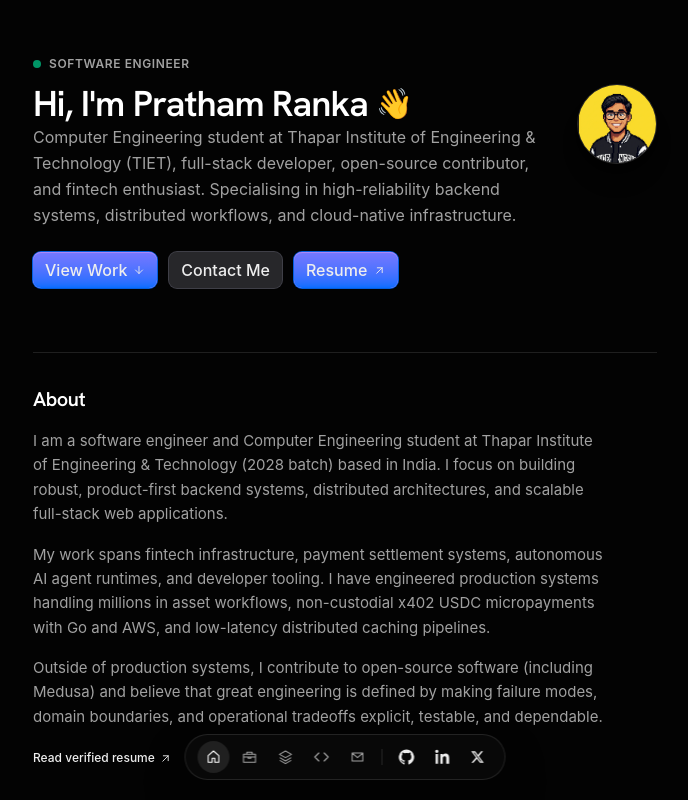
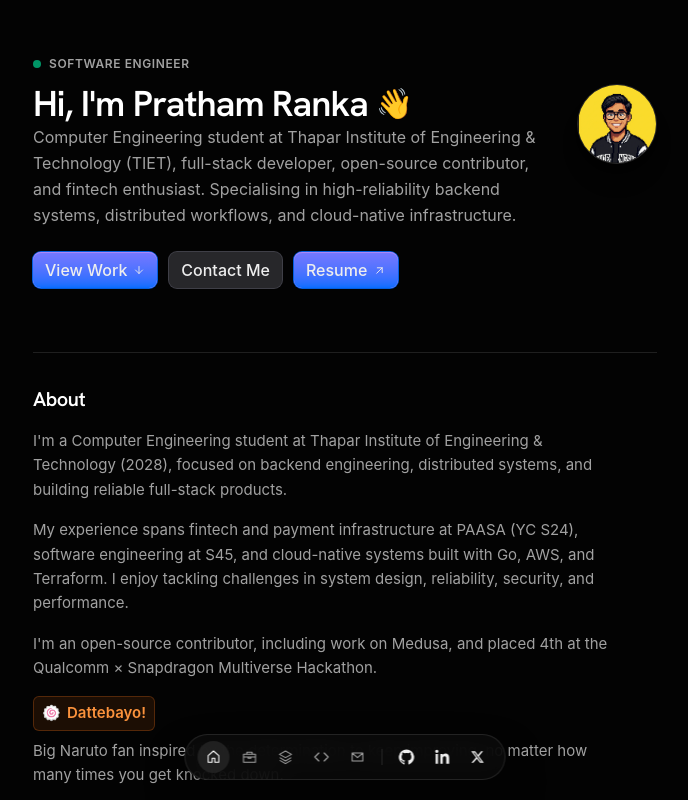
Before and after one commit to PrathamRanka/Pratham-Portfolio-Website, a Next.js app: page / in a window 1280 px wide. Shown: the top 800 px of the page, without its empty margins (295-983 px from the left). Built offline with nearby package versions, Linux system fonts and the light colour scheme.

Commit message:
fix about

```diff
--- a/src/components/views/AboutView.tsx
+++ b/src/components/views/AboutView.tsx
@@ -1,3 +1,4 @@
+import { LinkButton } from '@/components/ui/button';
 import { resumeUrl } from '@/data/portfolio';
 import { ArrowUpRight } from '@/components/icons';
 
@@ -11,36 +12,48 @@
       >
         About
       </h2>
-
       <div className="space-y-4 text-sm sm:text-[15px] text-neutral-400 leading-relaxed max-w-xl">
         <p>
-          I am a software engineer and Computer Engineering student at Thapar Institute of Engineering
-          &amp; Technology (2028 batch) based in India. I focus on building robust, product-first
-          backend systems, distributed architectures, and scalable full-stack web applications.
+          I'm a Computer Engineering student at Thapar Institute of Engineering
+          &amp; Technology (2028), focused on backend engineering, distributed
+          systems, and building reliable full-stack products.
         </p>
+
         <p>
-          My work spans fintech infrastructure, payment settlement systems, autonomous AI agent
-          runtimes, and developer tooling. I have engineered production systems handling millions
-          in asset workflows, non-custodial x402 USDC micropayments with Go and AWS, and low-latency
-          distributed caching pipelines.
+          My experience spans fintech and payment infrastructure at PAASA (YC S24),
+          software engineering at S45, and cloud-native systems built with Go, AWS,
+          and Terraform. I enjoy tackling challenges in system design, reliability,
+          security, and performance.
         </p>
+
         <p>
-          Outside of production systems, I contribute to open-source software (including Medusa) and
-          believe that great engineering is defined by making failure modes, domain boundaries, and
-          operational tradeoffs explicit, testable, and dependable.
+          I'm an open-source contributor, including work on Medusa, and placed
+          4th at the Qualcomm × Snapdragon Multiverse Hackathon.
+        </p>
+
+        <p className="flex flex-wrap items-center gap-2">
+          <span className="inline-flex items-center gap-1.5 rounded-md border border-[#F97316]/25 bg-[#F97316]/10 px-2 py-1 font-semibold text-[#FB923C]">
+            <span aria-hidden="true">🍥</span>
+            Dattebayo!
+          </span>
+          <span>
+            Big Naruto fan inspired by the determination to keep improving,
+            no matter how many times you get knocked down.
+          </span>
         </p>
       </div>
 
       <div className="mt-4">
-        <a
+        <LinkButton
           href={resumeUrl}
           target="_blank"
-          rel="noreferrer"
-          className="inline-flex items-center gap-1 text-xs text-sky-400 hover:text-sky-300 hover:underline font-medium"
+          rel="noopener noreferrer"
+          variant="primary"
+          size="md"
         >
-          <span>Read verified resume</span>
-          <ArrowUpRight size={13} />
-        </a>
+          Resume
+          <ArrowUpRight size={14} />
+        </LinkButton>
       </div>
     </section>
   );
```
